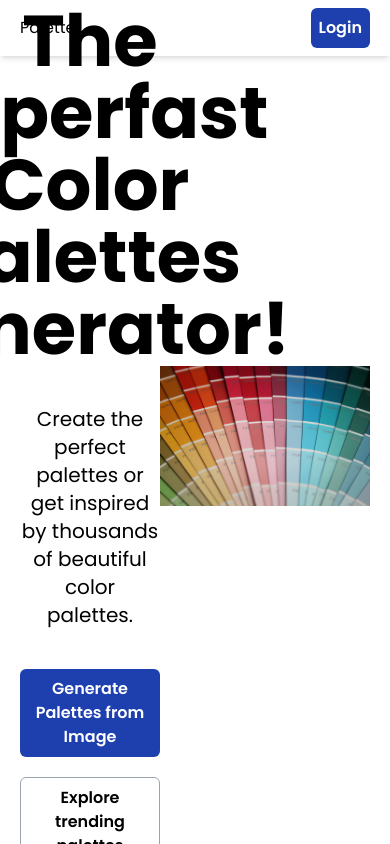
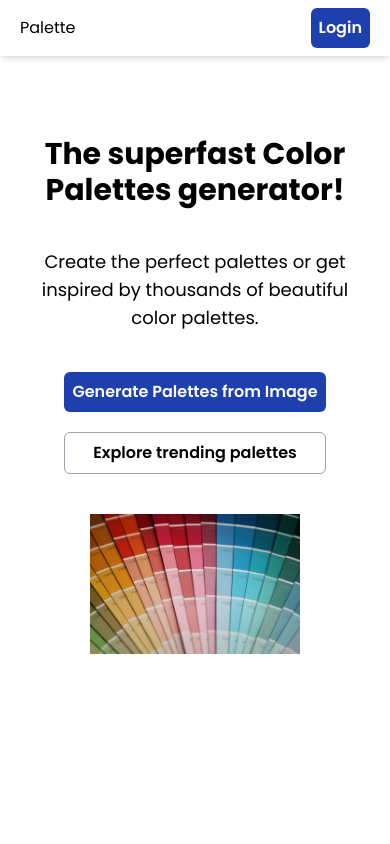
Before and after one commit to khan-mujeeb/Color-Palette, a React (Vite) app: page / in a window 390 px wide. Built offline with nearby package versions, Linux system fonts and the light colour scheme.

Commit message:
mobile responsive design added

```diff
--- a/src/components/ColorPalette.jsx
+++ b/src/components/ColorPalette.jsx
@@ -45,7 +45,7 @@ const ColorPalette = () => {
             {loading ? (
                 <Loader />
             ) : (
-                <div className="flex gap-2 justify-center">
+                <div className="lg:max-3xl:flex lg:max-3xl:gap-2 gap-y-4 gap-x-3 justify-center grid grid-cols-2 sm:grid-cols-3 ">
                     {data?.map((color, index) => {
                         return (
                             <div
--- a/src/components/UploadImageSection.jsx
+++ b/src/components/UploadImageSection.jsx
@@ -26,7 +26,7 @@ const UploadImageSection = () => {
             <div className="imageSection">
                 {selectedImage && (
                     <img
-                        className="h-96"
+                        className=" lg:max-3xl:h-96"
                         src={selectedImage}
                         alt="Selected"
                     />
--- a/src/components/SpaceBarAnimation.jsx
+++ b/src/components/spaceKey/SpaceBarAnimation.jsx
@@ -1,10 +1,12 @@
 import React from "react";
 import "./SpaceBarAnimation.css";
-const SpaceBarAnimation = () => {
+const SpaceBarAnimation = ({setRandomPalette, generateRandomPalette}) => {
     return (
         <div className="container ">
             <div className="flex flex-col gap-5 justify-center items-center">
-                <input className="spacebar" type="button" value="SPACEBAR" />
+                <input
+                onClick={() => setRandomPalette(generateRandomPalette())}
+                className="spacebar" type="button" value="SPACEBAR" />
                 <p>Press Spacebar to generate new palette</p>
             </div>
         </div>
--- a/src/pages/explore/Explore.jsx
+++ b/src/pages/explore/Explore.jsx
@@ -1,6 +1,6 @@
 import React from 'react'
 import colors from '../../data/colors'
-import SpaceBarAnimation from '../../components/SpaceBarAnimation.jsx'
+import SpaceBarAnimation from '../../components/spaceKey/SpaceBarAnimation.jsx'
 import AdsenseComponent from '../../hooks/adsense/AdsenseComponent.jsx'
 const Explore = () => {
 
@@ -43,21 +43,21 @@ React.useEffect(() => {
 
 
   return (
-    <div className='h-[90%] flex flex-col justify-center items-center gap-10 '
+    <div className='h-[90%] w-full flex flex-col lg:max-3xl:justify-center lg:max-3xl:items-center gap-10 '
 
     >
       <AdsenseComponent adClient= {import.meta.env.VITE_APP_AD_CLIENT} adSlot={import.meta.env.VITE_APP_AD_SLOT} adFormat="auto" />
-      <div className='flex justify-evenly h-[70%]'>
+      <div className='flex w-full lg:max-3xl:flex-row flex-col lg:max-3xl:px-10  h-[70%]'>
       {
         randomPalette?.map((color, index) => (
-          <div key={index} className="flex flex-col gap-2 items-center justify-center h-full">
-            <div className=" w-60 h-full" style={{ backgroundColor: colors[color.category][color.shade] }}></div>
-            <p className="text-xl font-semibold">{color.category} {color.shade}</p>
+          <div key={index} className="flex flex-col gap-5  items-center justify-center w-full h-36 lg:max-3xl:h-full">
+            <div className="w-full h-full" style={{ backgroundColor: colors[color.category][color.shade] }}></div>
+            <p className="lg:max-3xl:block hidden text-xl font-semibold">{color.category} {color.shade}</p>
           </div>
         ))
       }
       </div>
-      <SpaceBarAnimation />
+      <SpaceBarAnimation setRandomPalette={setRandomPalette} generateRandomPalette={generateRandomPalette}/>
     </div>
   )
 }
--- a/src/pages/generate/Generate.jsx
+++ b/src/pages/generate/Generate.jsx
@@ -13,7 +13,7 @@ const Generate = () => {
 
   return (
     <div
-      className="h-[90%] flex flex-col gap-10 justify-center items-center relative"
+      className="h-[90%] flex lg:max-3xl:px-0 px-10 flex-col gap-10 justify-center items-center relative"
 
     >
 
@@ -22,8 +22,8 @@ const Generate = () => {
 
       {!selectedImage && (
         <div className="flex flex-col gap-10 items-center justify-center">
-          <img className="h-96" src={promotion} alt="" />
-          <h1 className=" text-5xl text-center font-semibold">
+          <img className=" lg:max-3xl:h-96  " src={promotion} alt="" />
+          <h1 className=" lg:max-3xl:text-5xl text-2xl text-center font-semibold">
             Extract Color Palette from Image
           </h1>
         </div>
--- a/src/pages/home/Home.jsx
+++ b/src/pages/home/Home.jsx
@@ -7,12 +7,14 @@ const Home = () => {
     const navigate = useNavigate();
 
     return (
-        <div className="flex h-[90%] px-5">
-            <div className="flex flex-col w-[40%] gap-10 justify-center items-center">
-                <h1 className=" text-center text-7xl font-bold">
+        <div className="flex lg:max-3xl:flex-row lg:max-3xl:mt-0 mt-20 flex-col h-[90%] items-center px-5">
+
+            {/* description secction  */}
+            <div className=" flex flex-col lg:max-3xl:w-[40%] gap-10 justify-center items-center px-5">
+                <h1 className=" text-center lg:max-3xl:text-7xl text-3xl font-bold">
                     The superfast Color Palettes generator!
                 </h1>
-                <p className=" text-xl text-center">
+                <p className=" lg:max-3xl:text-xl text-lg text-center">
                     Create the perfect palettes or get inspired by thousands of
                     beautiful color palettes.
                 </p>
@@ -34,8 +36,10 @@ const Home = () => {
                     </button>
                 </div>
             </div>
-            <div className="flex-6 flex justify-center items-center h-full">
-                <img className="" src={headerImg} alt="header image" />
+
+
+            <div className="flex justify-center items-center w-[60%] lg:max-3xl:mt-0 mt-10 ">
+                <img className="w-full lg:max-3xl:w-[90%] lg:max-3xl:h-[70%]" src={headerImg} alt="header image" />
             </div>
         </div>
     );
--- a/tailwind.config.js
+++ b/tailwind.config.js
@@ -9,7 +9,10 @@ export default {
     extend: {
       colors: {
         textBg: "#EBE9E9"
-      }
+      },
+      screens: {
+        "3xl": "2000px",
+      },
     },
   },
   plugins: [],
```
Also changed, not shown: src/components/spaceKey/SpaceBarAnimation.css (renamed from src/components/SpaceBarAnimation.css).
